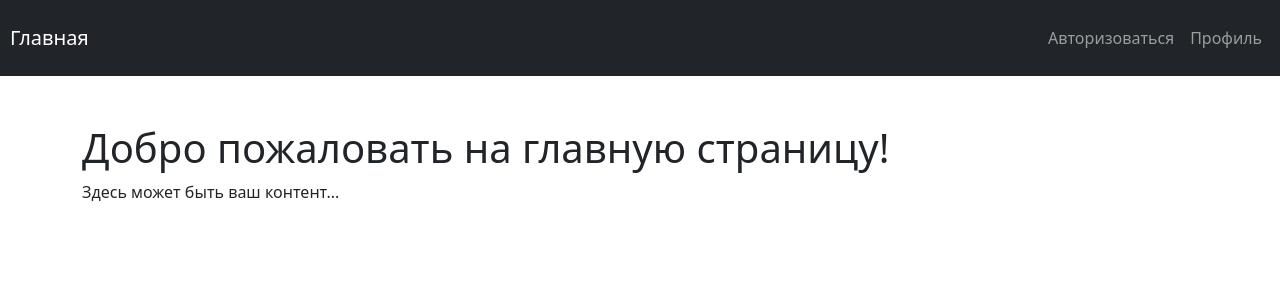
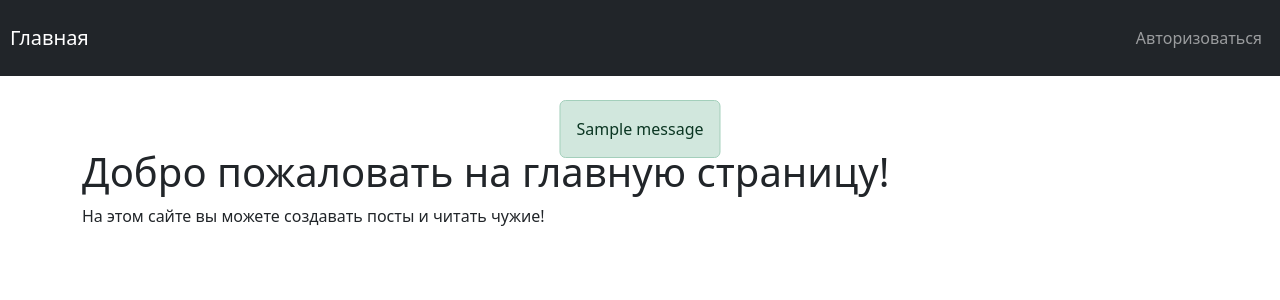
Before and after one commit to ilyaDyb/Pastebin_hardEdition, a Django app: page / in a window 1280 px wide. Shown: the top 300 px of the page. Run offline with Django 4.2, Linux system fonts and the light colour scheme; tables that the repository leaves empty hold one stand-in row (values such as "Sample post"); one stand-in notice (Sample message) is shown; some libraries are stand-ins or nearby versions.

Commit message:
sign up sign in logout and messages

```diff
--- a/main/templates/main/index.html
+++ b/main/templates/main/index.html
@@ -9,31 +9,38 @@
 </head>
 <body>
   <nav class="navbar navbar-expand-lg navbar-dark bg-dark">
-    <a class="navbar-brand" style='margin: 10px;' href="#">Главная</a>
+    <a class="navbar-brand" style='margin: 10px;' href="/">Главная</a>
     <div class="collapse navbar-collapse" id="navbarSupportedContent">
       <ul class="navbar-nav ms-auto" style='margin: 10px;'>
+        {% if not request.user.is_authenticated %}
         <li class="nav-item">
-          <a class="nav-link" href="#">Авторизоваться</a>
+          <a class="nav-link" href="{% url "users:login" %}">Авторизоваться</a>
         </li>
-        {% comment %} {% if request.user.is_authenticated %} {% endcomment %}
+        {% else %}
         <li class="nav-item">
           <a class="nav-link" href="#">Профиль</a>
         </li>
-        {% comment %} {% endif %} {% endcomment %}
+        <li class="nav-item">
+          <a class="nav-link" href="{% url "users:logout" %}">Выйти</a>
+        </li>
+        {% endif %}
 
       </ul>
     </div>
   </nav>
+  {% include "includes/notifications.html" %}
 
   <div class="container mt-5">
     <div class="row">
       <div class="col-10">
         <h1>Добро пожаловать на главную страницу!</h1>
-        <p>Здесь может быть ваш контент...</p>
+        <p>На этом сайте вы можете создавать посты и читать чужие!</p>
       </div>
     </div>
   </div>
+  <script src="{% static "jquery-3.7.0.min.js" %}"></script>
+  <script src="{% static "script.js" %}"></script>
+  <script src="{% static "bootstrap.bundle.min.js" %}"></script>
 
-  <script src="{% static "bootstrap.bundle.min.js" %}"></script>
 </body>
 </html>
--- /dev/null
+++ b/static/script.js
@@ -0,0 +1,7 @@
+var notification = $('#notification');
+// И через 7 сек. убираем
+if (notification.length > 0) {
+    setTimeout(function () {
+        notification.alert('close');
+    }, 7000);
+}
--- /dev/null
+++ b/templates/includes/notifications.html
@@ -0,0 +1,23 @@
+<div class="container mt-4">
+    <div class="row justify-content-center">
+        <div class="col-md-6">
+            {% if messages %}
+                {% for message in messages %}
+                    {% if message.tags == 'success' %}
+                    <div id="notification" class="position-fixed start-50 translate-middle-x z-3 alert alert-success fade show custom-shadow" role="alert">
+                        {{ message }}
+                    </div>
+                    {% endif %}
+                    {% if message.tags == 'warning' %}
+                    <div id="notification" class="position-fixed start-50 translate-middle-x z-3 alert alert-danger fade show custom-shadow" role="alert">
+                        {{ message }}
+                    </div>
+                    {% endif %}
+                {% endfor %}
+            {% else %}
+            <div id="jq-notification" class="position-fixed start-50 translate-middle-x z-3 alert alert-success fade show custom-shadow" style="display: none;" role="alert">
+            </div>
+            {% endif %}
+        </div>
+    </div>
+</div>
--- a/users/forms.py
+++ b/users/forms.py
@@ -9,6 +9,7 @@ class UserRegistrationForm(UserCreationForm):
     email = forms.EmailField()
     password1 = forms.CharField()
     password2 = forms.CharField()
+
     class Meta:
         model = User
         fields = ['username', 'email', 'password1', 'password2']
@@ -17,6 +18,7 @@ class UserRegistrationForm(UserCreationForm):
         email = self.cleaned_data['email']
         if User.objects.filter(email=email).exists():
             raise forms.ValidationError("A user with such email already exists")
+        return email
 
 class UserLoginForm(AuthenticationForm):
     username = forms.CharField()
--- a/users/urls.py
+++ b/users/urls.py
@@ -7,4 +7,5 @@ app_name = 'users'
 urlpatterns = [
     path('login/', views.login, name='login'),
     path('registration/', views.registration, name='registration'),
+    path('logout/', views.logout, name='logout'),
 ]
```
Also changed, not shown: users/templates/users/login.html (+10 -3 lines), users/templates/users/registration.html (+11 -7 lines), users/views.py (+30 -4 lines).
